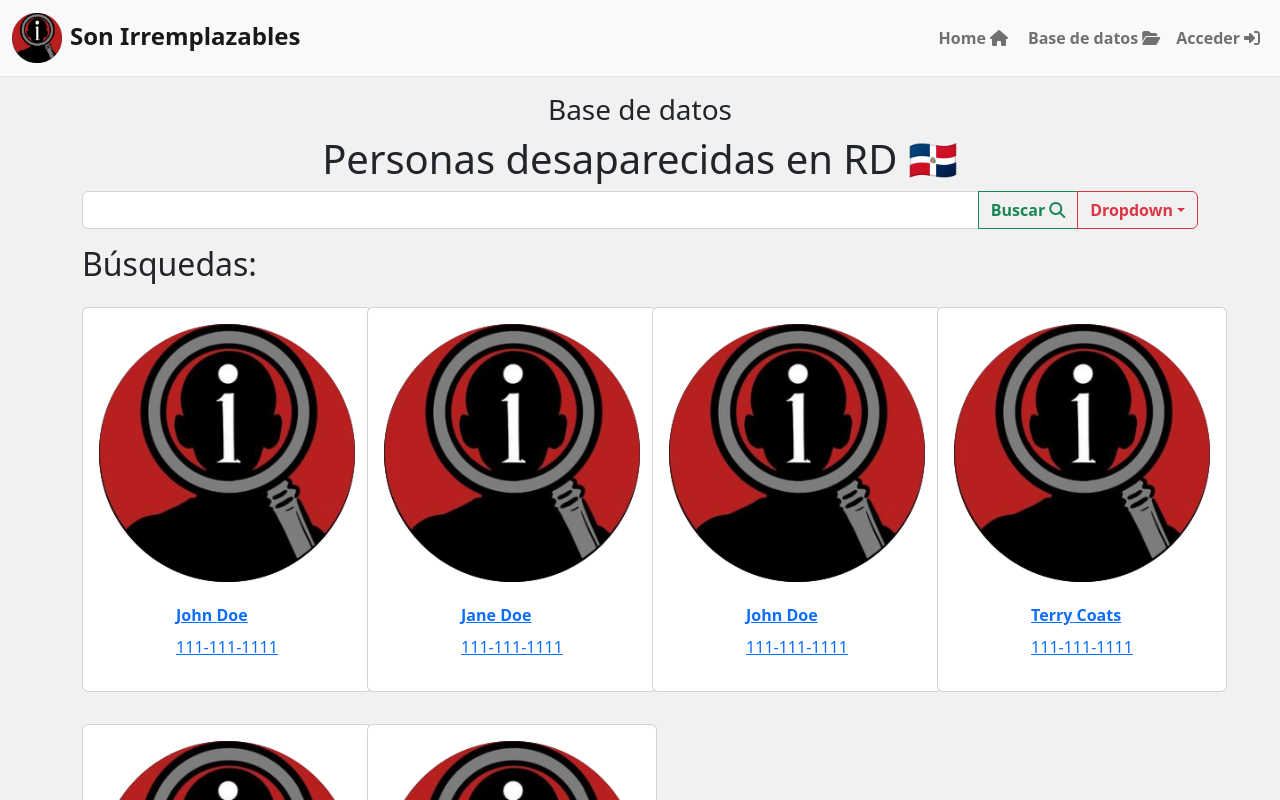
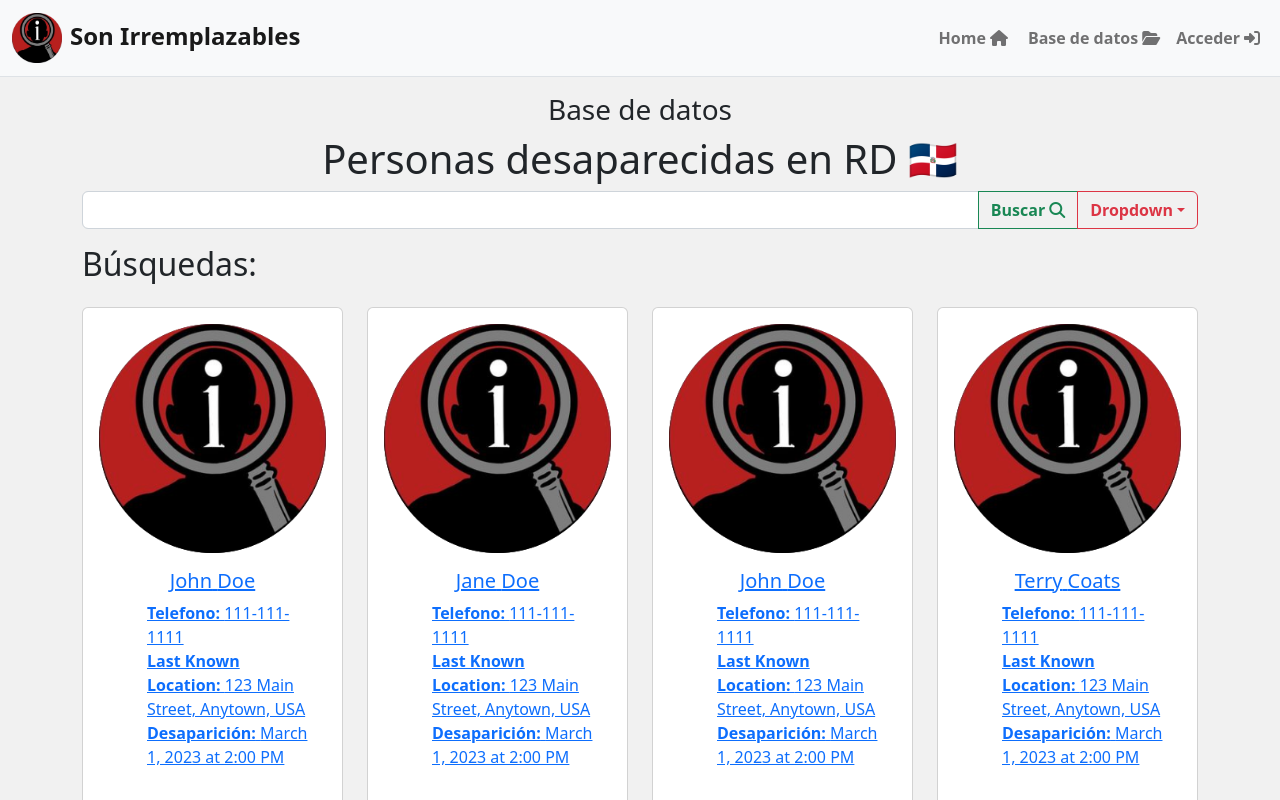
Before and after one commit to tparks18/sonirremplazables_database, a React (Create React App) app in the folder frontend/: page / in a window 1280 px wide. Shown: the top 800 px of the page. Built offline with nearby package versions, Linux system fonts and the light colour scheme.

Commit message:
changed card text

```diff
--- a/frontend/src/components/person.js
+++ b/frontend/src/components/person.js
@@ -9,13 +9,29 @@ function Person({ person }) {
       </a>
       <Card.Body>
         <a href={`/person/${person._id}`}>
-          <Card.Title as="div">
+          <Card.Title class="text-center" as="div">
             <strong>
-              {person.first_name} {person.last_name}
+              <h5>
+                {person.first_name} {person.last_name}
+              </h5>
             </strong>
           </Card.Title>
           <Card.Text as="div">
-              {person.phone_number_of_contact}
+            <div className="my-2">
+              <ul>
+                <li class="list-group-item">
+                  <strong>Telefono:</strong> {person.phone_number_of_contact}
+                </li>
+                <li class="list-group-item">
+                  <strong>Last Known Location: </strong>
+                  {person.last_known_location}
+                </li>
+                <li class="list-group-item">
+                  <strong>Desaparición:</strong>{" "}
+                  {person.date_and_time_last_seen}
+                </li>
+              </ul>
+            </div>
           </Card.Text>
         </a>
       </Card.Body>
--- a/frontend/src/styles/main.css
+++ b/frontend/src/styles/main.css
@@ -172,16 +172,16 @@ html {
   .card-body {
     background-color: var(--secundary-color2);
     /* text-align: center; */
-    display: flex;
+    /* display: flex;
     flex-direction: column;
     justify-content: center;
-    align-items: center;
+    align-items: center; */
     /* width: 300px; */
   }
 
   .card-body img {
-    height: 200px;
-    width: 200px;
+    height: 100px;
+    width: 100px;
     border-radius: 50%;
   }
 
@@ -191,11 +191,6 @@ html {
 
   .card-text p {
     margin-bottom: 2px;
-  }
-
-  .card {
-    max-height: 420px;
-    min-width: 290px;
   }
 
   .btn-primary {
```
